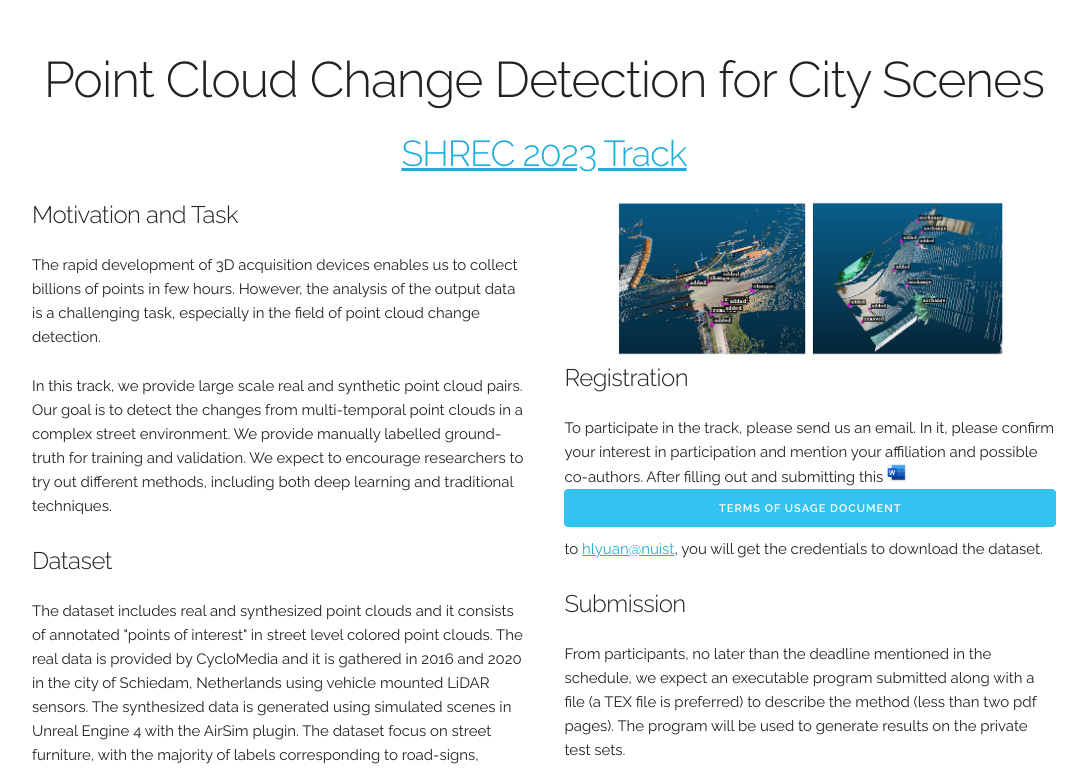
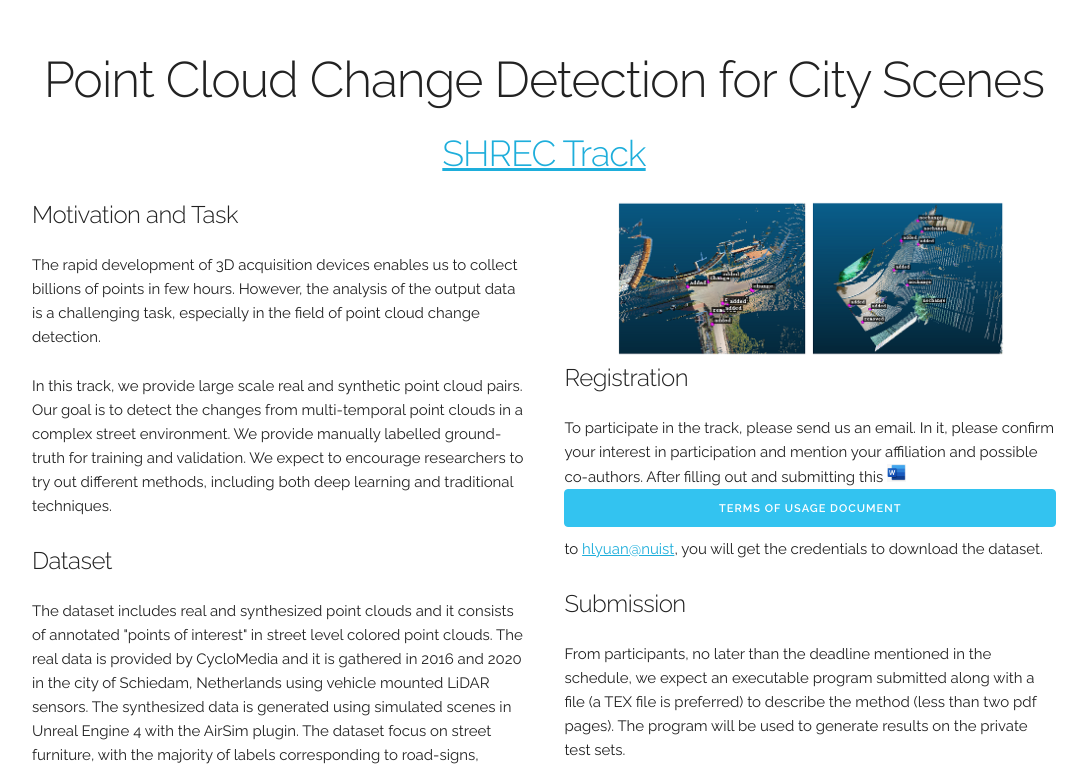
Before and after one commit to yhldrf/pointcloudchange, a plain HTML site: page index.html in a window 1280 px wide. Shown: the top 772 px of the page, without its empty margins (96-1183 px from the left). Drawn offline with nearby package versions, Linux system fonts and the light colour scheme; some packages are replaced by stand-ins of ours.

Commit message:
Update index.html

```diff
--- a/index.html
+++ b/index.html
@@ -33,7 +33,7 @@
       <div class="row">
 
           <h1 class="title"> <center>Point Cloud Change Detection for City Scenes </center></h1>
-          <h3><a href="http://www.shrec.net/"><center>SHREC 2023 Track</a></center></h3>
+          <h3><a href="http://www.shrec.net/"><center>SHREC Track</a></center></h3>
 
 
       </div>
```
